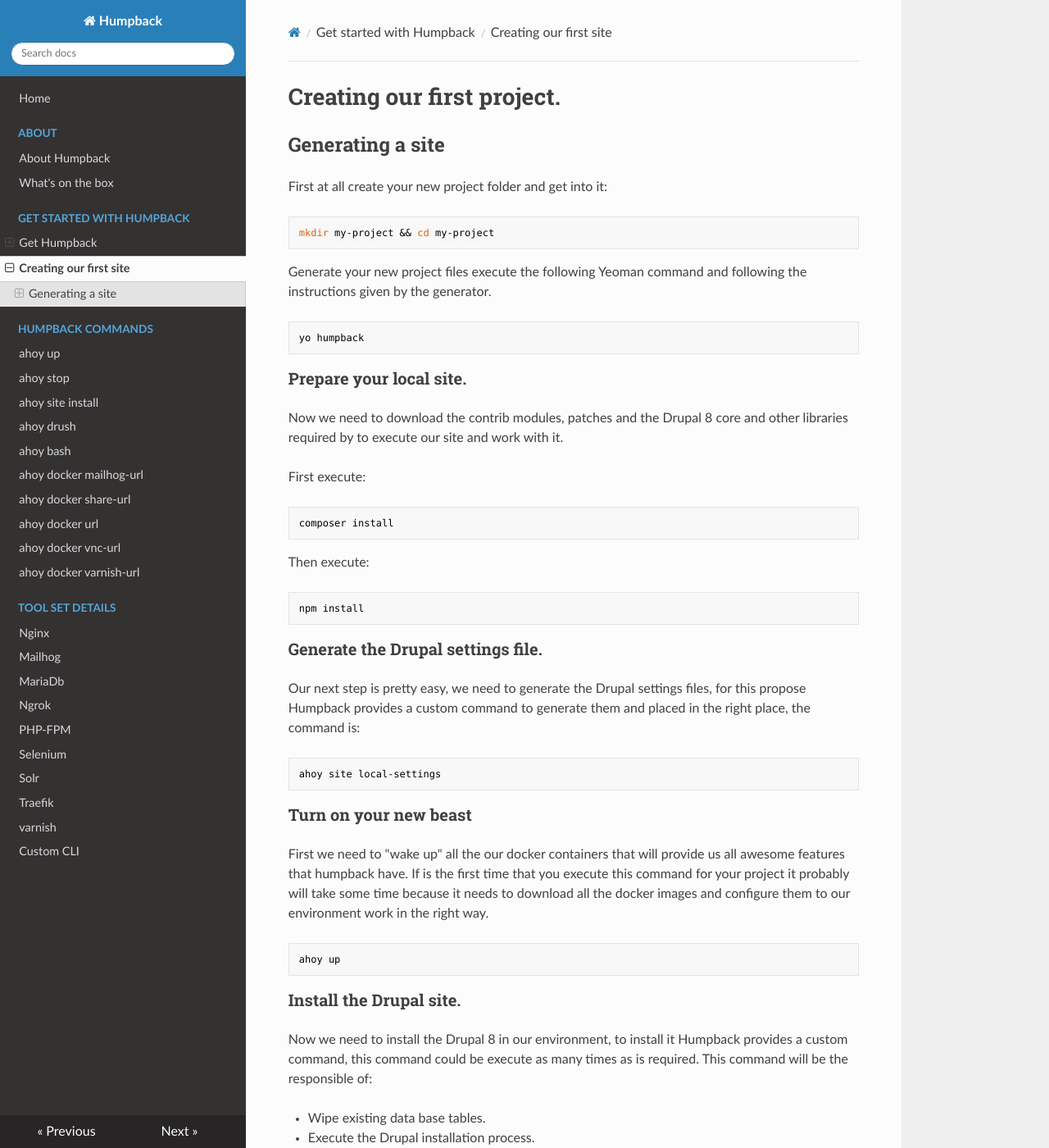
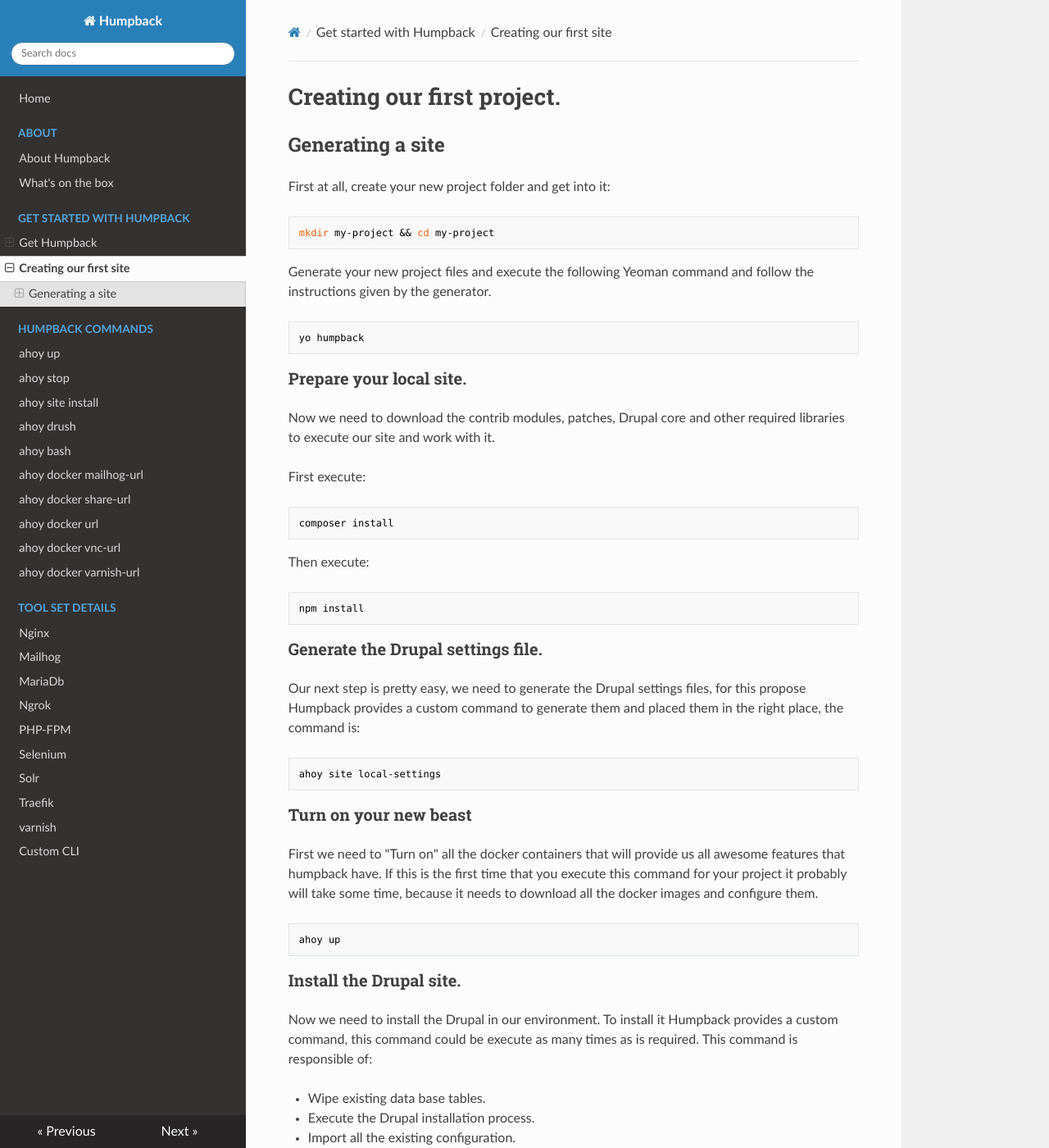
Before and after one commit to humpbackdev/humpback-docs, an MkDocs documentation site: the page built from docs/get-started-with-humpback/creating-our-first-site.md, in a window 1280 px wide and 1400 px high. Shown: the whole window at 82% size. Built offline with MkDocs 1.6.1, drawn with Linux system fonts in a browser that asks for light colours; nearby versions of some CDN libraries; some of the changed text lies outside the part shown.

Commit message:
Fixing some typos and gramatical errors

````diff
--- a/docs/get-started-with-humpback/creating-our-first-site.md
+++ b/docs/get-started-with-humpback/creating-our-first-site.md
@@ -3,13 +3,13 @@
 
 
 ## Generating a site
-First at all create your new project folder and get into it:
+First at all, create your new project folder and get into it:
 
 ```bash
 mkdir my-project && cd my-project
 ```
 
-Generate your new project files execute the following Yeoman command and following the instructions given by the generator.
+Generate your new project files and execute the following Yeoman command and follow the instructions given by the generator.
 
 ```bash
 yo humpback
@@ -17,7 +17,7 @@ yo humpback
 
 ### Prepare your local site.
 
-Now we need to download the contrib modules, patches and the Drupal 8 core and other libraries required by to execute our site and work with it.
+Now we need to download the contrib modules, patches, Drupal core and other required libraries to execute our site and work with it.
 
 First execute:
 ```bash
@@ -30,7 +30,7 @@ npm install
 
 ### Generate the Drupal settings file.
 
-Our next step is pretty easy, we need to generate the Drupal settings files, for this propose Humpback provides a custom command to generate them and placed in the right place, the command is:
+Our next step is pretty easy, we need to generate the Drupal settings files, for this propose Humpback provides a custom command to generate them and placed them in the right place, the command is:
 
 ```bash
 ahoy site local-settings
@@ -38,7 +38,8 @@ ahoy site local-settings
 
 ### Turn on your new beast
 
-First we need to "wake  up" all the our docker containers that will provide us all awesome features that humpback have. If is the first time that you execute this command for your project it probably will take some time because it needs to download all the docker images and configure them to our environment work in the right way.
+First we need to "Turn on" all the docker containers that will provide us all awesome features that humpback have.
+If this is the first time that you execute this command for your project it probably will take some time, because it needs to download all the docker images and configure them.
 
 ```bash
 ahoy up
@@ -46,8 +47,8 @@ ahoy up
 
 ### Install the Drupal site.
 
-Now we need to install the Drupal 8 in our environment, to install it Humpback provides a custom command, this command could be execute as many times as is required.
-This command will be the responsible of:
+Now we need to install the Drupal in our environment. To install it Humpback provides a custom command, this command could be execute as many times as is required.
+This command is responsible of:
 
 - Wipe existing data base tables.
 - Execute the Drupal installation process.
@@ -66,4 +67,4 @@ Humpback provides beautiful urls for the sites that are generated with it, to ge
 ahoy docker url
 ```
 
-And that's it!! Now you a totally functional Drupal 8 site working with humpback.
+And that's it!! Now you have totally functional Drupal site working with humpback.
````
Also changed, not shown: docs/get-started-with-humpback/get-humpback/linux.md (+2 -3 lines), docs/get-started-with-humpback/get-humpback/mac-os.md (+2 -3 lines).
